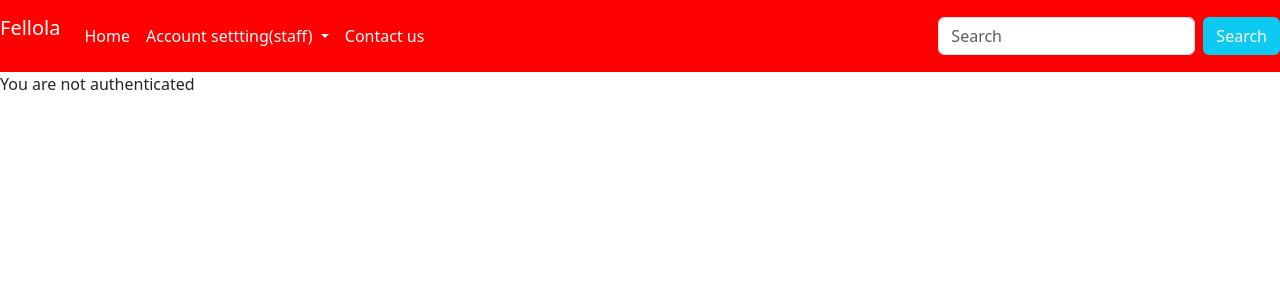
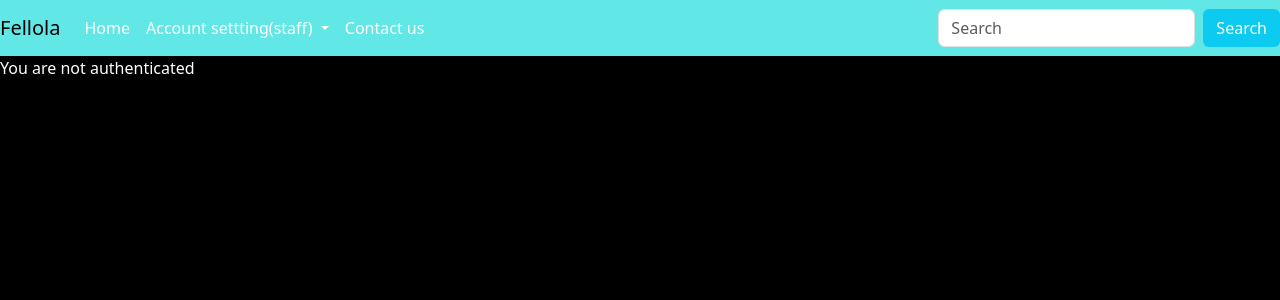
Before and after one commit to sujal2345/Fellolas-, a Django app: page /add_post/ in a window 1280 px wide. Shown: the top 300 px of the page. Run offline with Django 4.2, Linux system fonts and the light colour scheme; some libraries are stand-ins or nearby versions.

Commit message:
Update style.css

```diff
--- a/static/style.css
+++ b/static/style.css
@@ -1,3 +1,21 @@
 .navbar{
-    background-color: rgb(255, 0, 0);
+    background-color: rgb(98, 231, 231);
 }
+body{
+    background-color: rgb(0, 0, 0);
+    color: rgb(255, 255, 255);
+}
+.login-form,.details,.container{
+    color: black;
+}
+.container{
+    color: rgb(255, 255, 255);
+}
+.heading{
+    display: contents;
+    color: black;
+}
+.type{
+    color: white;
+    border-color: aliceblue;
+}
```
